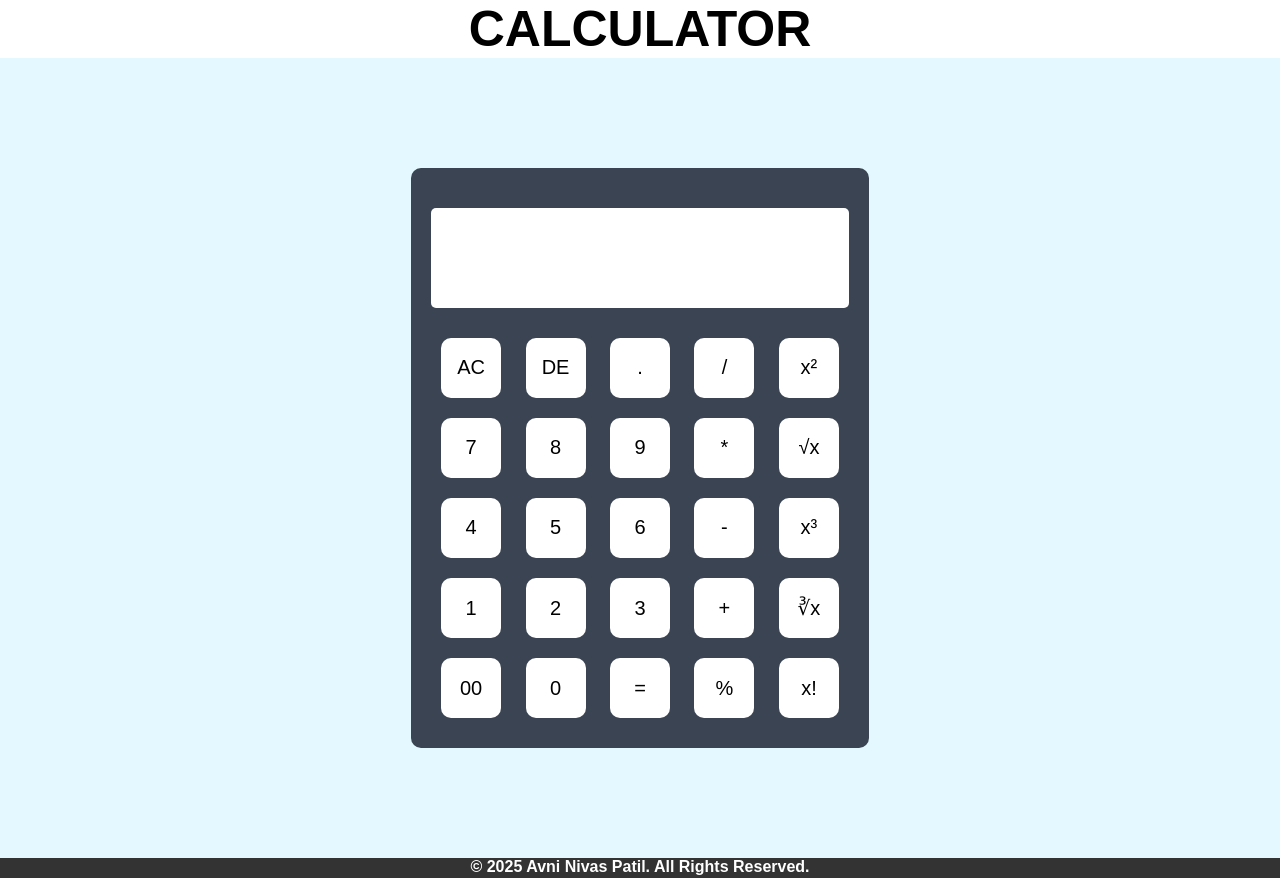
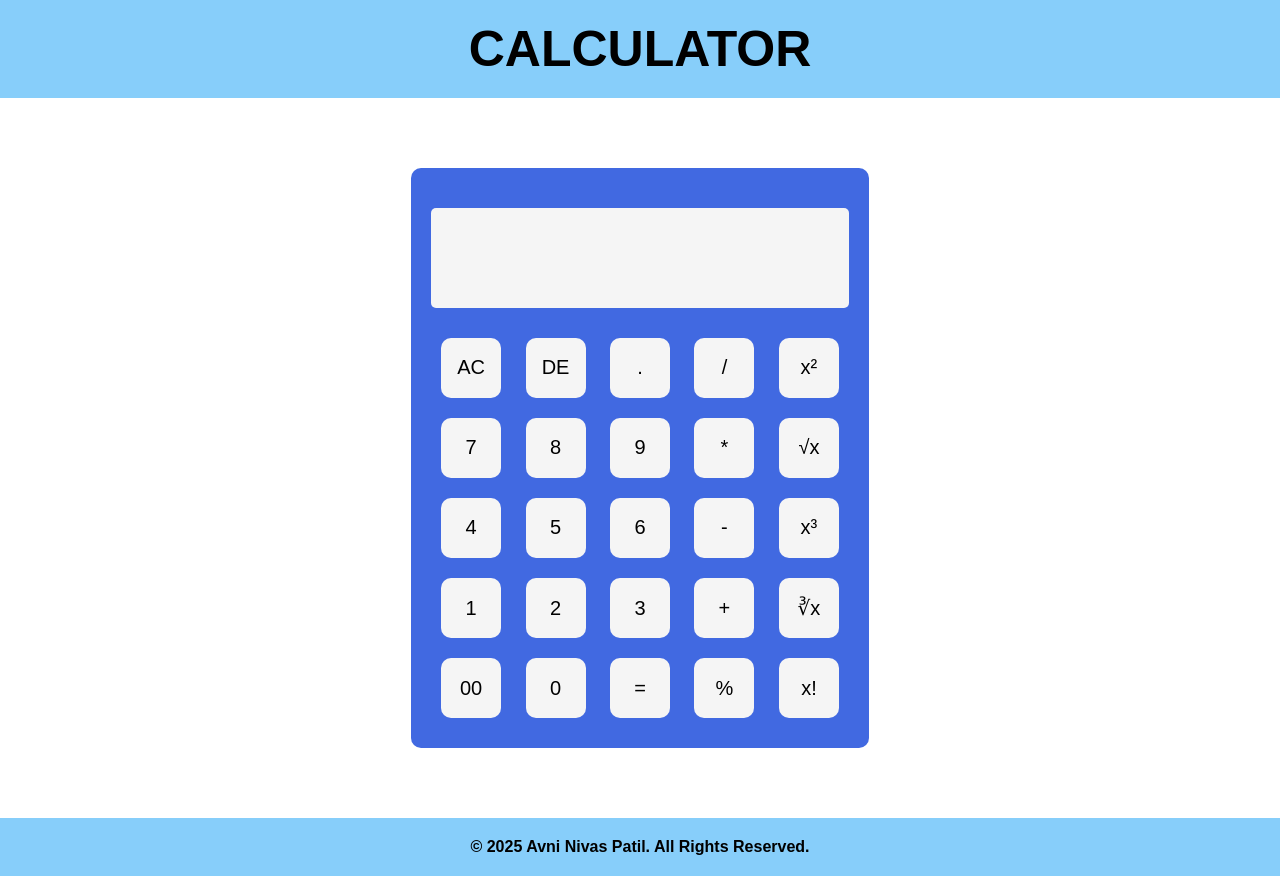
Before and after one commit to avniii1701/Calculator, a plain HTML site: page index.html in a window 1280 px wide. Drawn offline with Linux system fonts and the light colour scheme.

Commit message:
style.css

```diff
--- a/style.css
+++ b/style.css
@@ -6,23 +6,24 @@
 }
 
 h1 {
+    background-color: #87CEFA;
     text-align: center;
-    font-size: 50px; /* Increased font size */
+    font-size: 50px;
     font-weight: bold;
+    padding: 20px;
 }
-
 
 .container {
     width: 100%;
-    height: 100vh;
-    background: #e3f9ff;
+    height: 90vh;
+    background: #FFFFFF;
     display: flex;
     align-items: center;
     justify-content: center;
 }
 
 .calculator {
-    background: #3a4452;
+    background: #4169E1;
     padding: 20px;
     border-radius: 10px;
 }
@@ -33,7 +34,7 @@ h1 {
     width: 60px;
     height: 60px;
     border-radius: 10px;
-    background: white;
+    background: #F5F5F5;
     font-size: 20px;
     color: black;
     cursor: pointer;
@@ -44,7 +45,7 @@ form .display {
     display: flex;
     justify-content: flex-end;
     margin: 20px 0;
-    background-color: white;
+    background-color: #F5F5F5;
     padding: 10px;
     border-radius: 5px;
 }
@@ -59,8 +60,8 @@ form .display input {
 }
 
 footer {
-    background-color: #333;
-    color: white;
-    height: 20px;
+    background-color: #87CEFA;
+    color: black;
+    padding: 20px;
     text-align: center;
 }
```
